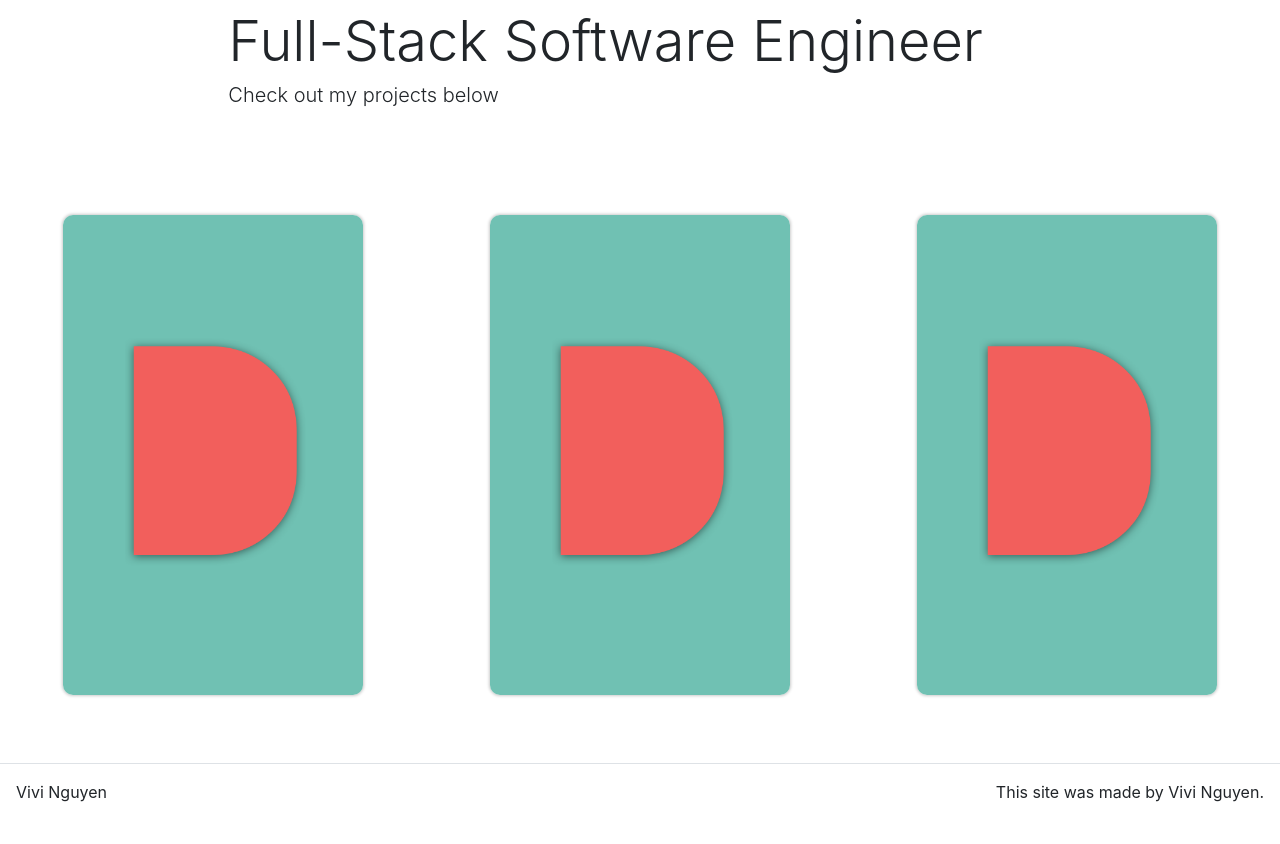
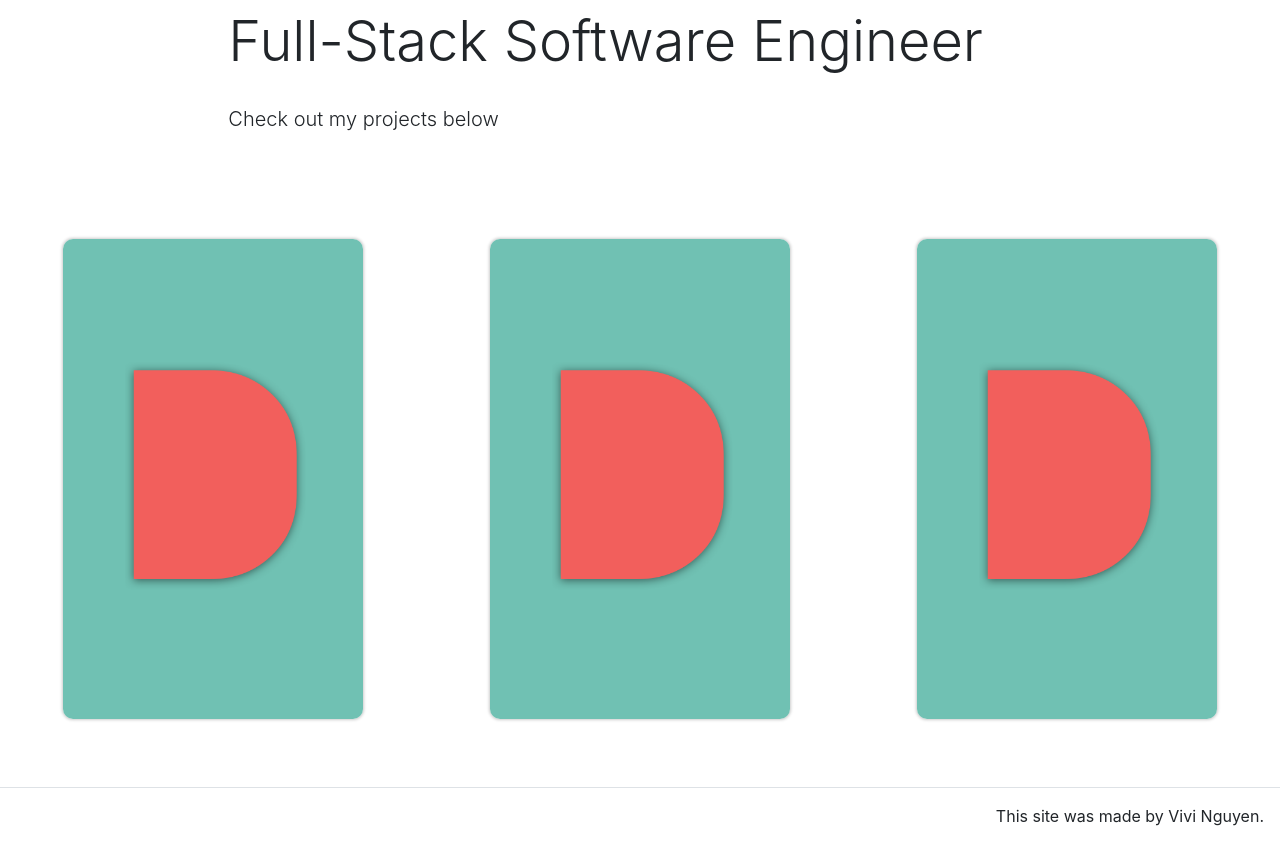
Before and after one commit to vivsnguyen/react-portfolio-garrett, a React (Create React App) app: page / in a window 1280 px wide. Shown: the part 220-1064 px from the top of the page. Before the commit the page ends 1040 px from the top, so only its background shows below. Built offline with nearby package versions, Linux system fonts and the light colour scheme.

Commit message:
styling homepage

```diff
--- a/package.json
+++ b/package.json
@@ -23,9 +23,7 @@
     "start": "react-scripts start",
     "build": "react-scripts build",
     "test": "react-scripts test",
-    "eject": "react-scripts eject",
-    "predeploy": "npm run build",
-    "deploy": "gh-pages -d build --branch master --repo https://github.com/vivsnguyen/vivsnguyen.github.io.git"
+    "eject": "react-scripts eject"
   },
   "eslintConfig": {
     "extends": "react-app"
--- a/src/components/Footer.js
+++ b/src/components/Footer.js
@@ -11,7 +11,7 @@ function Footer() {
             <Container fluid={true}>
                 <Row className="border-top justify-content-between p-3">
                     <Col className="p-0" md={3} sm={12}>
-                        Vivi Nguyen
+                        {/* Vivi Nguyen */}
                     </Col>
                     <Col className="p-0 d-flex justify-content-end" md={3}>
                         This site was made by Vivi Nguyen.
--- a/src/components/Hero.js
+++ b/src/components/Hero.js
@@ -13,7 +13,8 @@ function Hero(props){
                     <Col md={8} sm={12}>
                         { props.title && <h1 className="display-1 font-weight-bolder">{props.title}</h1> }
                         { props.subTitle && <h3 className="display-4 font-weight-light">{props.subTitle}</h3> }
-                        { props.text && <h3 className="lead font-weight-light">{props.text}</h3> }
+                        <br></br>
+                        { props.text && <h3 className="lead font-weight-light justify-content-center">{props.text}</h3> }
                     </Col>
                 </Row>
             </Container>
--- a/src/pages/HomePage.js
+++ b/src/pages/HomePage.js
@@ -7,7 +7,9 @@ function HomePage(props) {
 
     return(
         <div>
-            <Hero title={props.title} subTitle={props.subTitle} text={props.text} />
+            <div className="justify-content-center">
+                <Hero title={props.title} subTitle={props.subTitle} text={props.text} />
+            </div>
             <Carousel />
         </div>
     );
```
